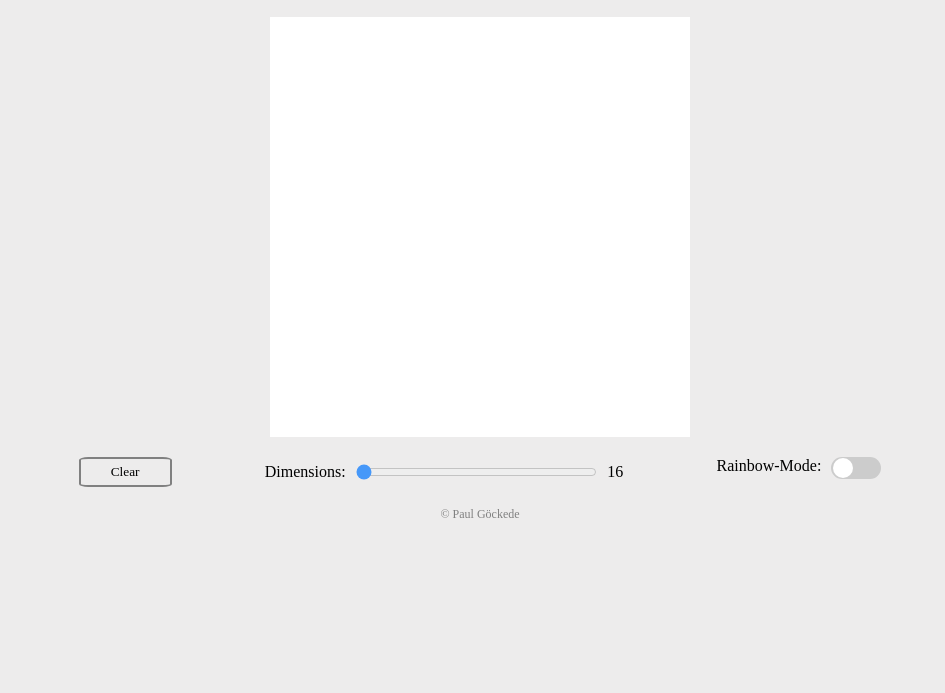
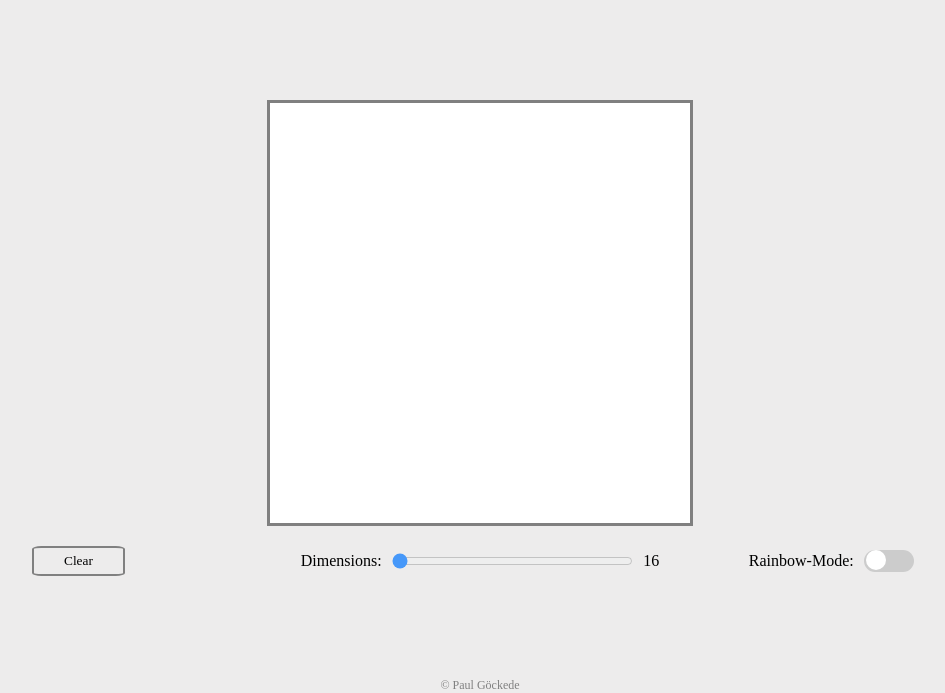
Before and after one commit to paulgoeckede/etch-a-sketch, a plain HTML site: page index.html in a window 1280 px wide. Shown: the part 107-800 px from the top of the page, without its empty margins (160-1105 px from the left). Drawn offline with Linux system fonts and the light colour scheme; a web font is replaced by a local one.

Commit message:
finalising the project, final design tweaks implemented

```diff
--- a/index.html
+++ b/index.html
@@ -10,9 +10,12 @@
   </head>
   <body>
     <h1 class="header">Etch-a-sketch</h1>
+    <div class="content">
       <div class="canvas" id="canvas"></div>
       <div class="buttons">
+        <div class="buttonContainer">
           <button class="clearButton">Clear</button>
+        </div>
         <div class="slideContainer">
           <p>Dimensions:</p>
           <input
@@ -33,6 +36,7 @@
           </label>
         </div>
       </div>
+    </div>
     <p class="copyright">&copy; Paul Göckede</p>
   </body>
 </html>
--- a/style.css
+++ b/style.css
@@ -1,13 +1,8 @@
 @import url("https://fonts.googleapis.com/css2?family=Esteban&display=swap");
-
-:root {
-  --rand-color: yellow;
-}
 
 * {
   margin: 0;
   padding: 0;
-  box-sizing: border-box;
   font-family: "Esteban", serif;
   background-color: rgba(237, 236, 236, 1);
 }
@@ -17,6 +12,16 @@ body {
   flex-direction: column;
   align-items: center;
   gap: 20px;
+  height: 100vh;
+  justify-content: space-between;
+}
+
+.content {
+  display: flex;
+  flex-direction: column;
+  align-items: center;
+  gap: 20px;
+  width: 100%;
 }
 
 .header {
@@ -30,19 +35,32 @@ body {
   min-height: 200px;
   min-width: 200px;
   background-color: white;
-  /* border: 3px solid grey; */
+  border: 3px solid grey;
 }
+
+/* Clear Button styling */
 
 .buttons {
   width: 70%;
   display: flex;
-  justify-content: space-around;
+  justify-content: space-between;
 }
 
 .clearButton {
   border: 2px solid grey;
   padding: 5px 30px;
   border-radius: 10%;
+  transition: transform, box-shadow 0.2s;
+}
+
+.clearButton:hover {
+  transform: scale(1.1);
+  cursor: pointer;
+  box-shadow: 0px 4px 19px -6px rgba(0, 0, 0, 0.66);
+}
+
+.buttonContainer {
+  width: 20%;
 }
 
 /* Slider style */
@@ -52,6 +70,7 @@ body {
   display: flex;
   gap: 10px;
   align-items: center;
+  justify-content: space-between;
 }
 
 .slider {
@@ -134,6 +153,8 @@ input:checked + .sliderToggle:before {
 .toggleContainer {
   display: flex;
   gap: 10px;
+  width: 20%;
+  align-items: center;
 }
 
 /* Copyright styling */
@@ -153,11 +174,3 @@ input:checked + .sliderToggle:before {
 .canvasBox {
   background-color: white;
 }
-
-.canvasBoxHovered {
-  background-color: black;
-}
-
-.canvasBoxHoveredRand {
-  background-color: var(--rand-color);
-}
```
Lines whose indentation alone changed are shown as unchanged.
